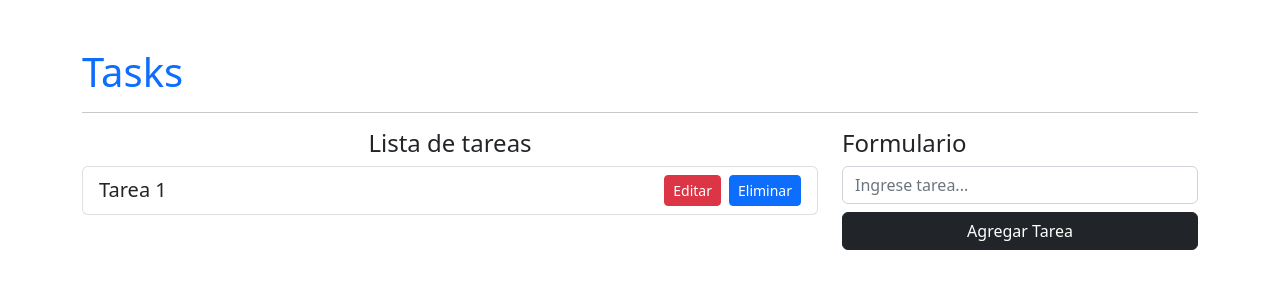
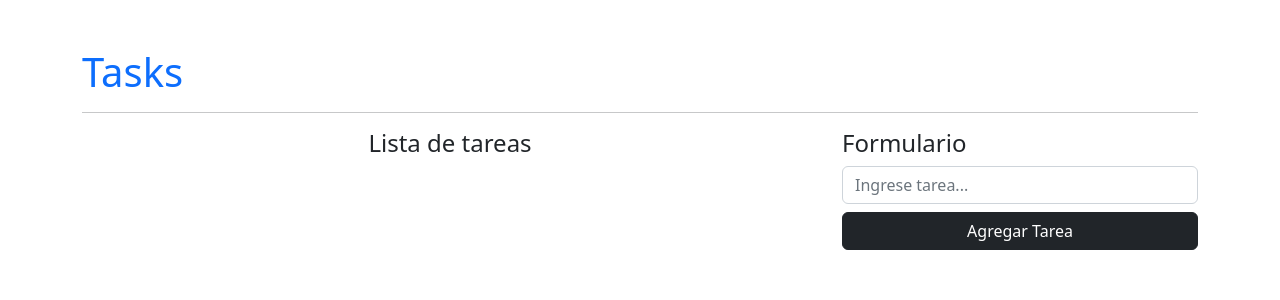
Before and after one commit to szuluaga-beep/modulo-react, a React (Create React App) app: page / in a window 1280 px wide. Shown: the top 300 px of the page. Built offline with nearby package versions, Linux system fonts and the light colour scheme.

Commit message:
Agegar tareas y mostrarla en la página

```diff
--- a/package.json
+++ b/package.json
@@ -10,9 +10,11 @@
     "bootstrap": "^5.2.0",
     "gh-pages": "^4.0.0",
     "lodash": "^4.17.21",
+    "nanoid": "^4.0.0",
     "react": "^18.2.0",
     "react-dom": "^18.2.0",
     "react-scripts": "5.0.1",
+    "shortid": "^2.2.16",
     "web-vitals": "^2.1.4"
   },
   "scripts": {
--- a/src/App.js
+++ b/src/App.js
@@ -1,9 +1,12 @@
 import React, { useState } from "react";
 
 import { isEmpty } from "lodash";
-import "./styles/style.css";
+import { nanoid } from 'nanoid'
+
 export default function App() {
   const [task, setTask] = useState("")
+  const [tasks, setTasks] = useState([])
+
   const addTask = (e) => {
     e.preventDefault()
 
@@ -12,7 +15,13 @@ export default function App() {
       return
     }
 
-    console.log(task)
+    const newTask = {
+      id: nanoid(10),
+      name:task
+    }
+
+    setTasks([...tasks,newTask])
+    console.log(tasks)
     setTask("")
   }
   return (
@@ -23,11 +32,16 @@ export default function App() {
         <div className="col-8">
           <h4 className="text-center">Lista de tareas</h4>
           <ul className="list-group">
-            <li className="list-group-item">
-              <span className="lead">Tarea 1</span>
-              <button className="btn btn-primary btn-sm float-end ">Eliminar</button>
-              <button className="btn btn-danger btn-sm float-end mx-2">Editar</button>
-            </li>
+            {
+              //nos obviamos el return sin las llaves
+              tasks.map(task => (
+                <li className="list-group-item" key={task.id}>
+                  <span className="lead">{task.name}</span>
+                  <button className="btn btn-primary btn-sm float-end ">Eliminar</button>
+                  <button className="btn btn-danger btn-sm float-end mx-2">Editar</button>
+                </li>
+              ))
+              }
 
           </ul>
         </div>
```
Also changed, not shown: 1 other file (tests, documents, lock files or other folders).
